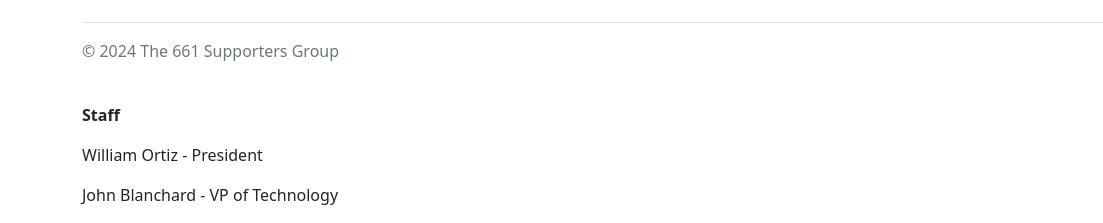
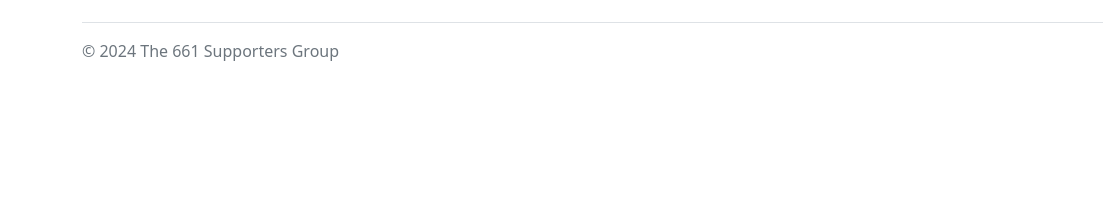
Before and after one commit to the661sg/the661sg.github.io, a plain HTML site: page index.html in a window 1280 px wide. Shown: the part 820-1043 px from the top of the page, 0-1103 px from the left. After the commit the page ends 923 px from the top, so only its background shows below. Drawn offline with nearby package versions, Linux system fonts and the light colour scheme.

Commit message:
Removed author and staff info.

```diff
--- a/index.html
+++ b/index.html
@@ -4,7 +4,6 @@
 		<meta charset="utf-8" />
 		<meta name="viewport" content="width=device-width, initial-scale=1, shrink-to-fit=no" />
 		<meta name="description" content="" />
-		<meta name="author" content="This site is owned by John Blanchard, VP of Technology for The 661 Supporters Group. Please email john@theblanchard.com for more information." />
 		<title>The 661 Supporters Group - Official supporters group for the AV ALTA FC</title>
 		<link rel="canonical" href="https://the661sg.org/">
 		<link rel="shortlink" href="https://the661sg.org/">
@@ -20,9 +19,6 @@
 		<meta property="og:title" content="The 661 Supporters Group" />
 		<meta property="og:description" content="The official supporters group for the AV ALTA FC." />
 		<meta property="og:image" content="https://the661sg.org/assets/661sg-og.jpg" />
-		<meta property="profile:first_name" content="John">
-		<meta property="profile:last_name" content="Blanchard">
-		<meta property="profile:username" content="john@theblanchard.com">
 	</head>
 	<body>
 		<!-- Responsive navbar-->
@@ -75,9 +71,6 @@
 				</li>
 			</ul>
 		  </footer>
-		  <p><strong>Staff</strong></p>
-		  <p>William Ortiz - President</p>
-		  <p>John Blanchard - VP of Technology</p>
 		</div>
 		<!-- Bootstrap core JS-->
 		<script src="https://cdn.jsdelivr.net/npm/bootstrap@5.2.3/dist/js/bootstrap.bundle.min.js"></script>
```
